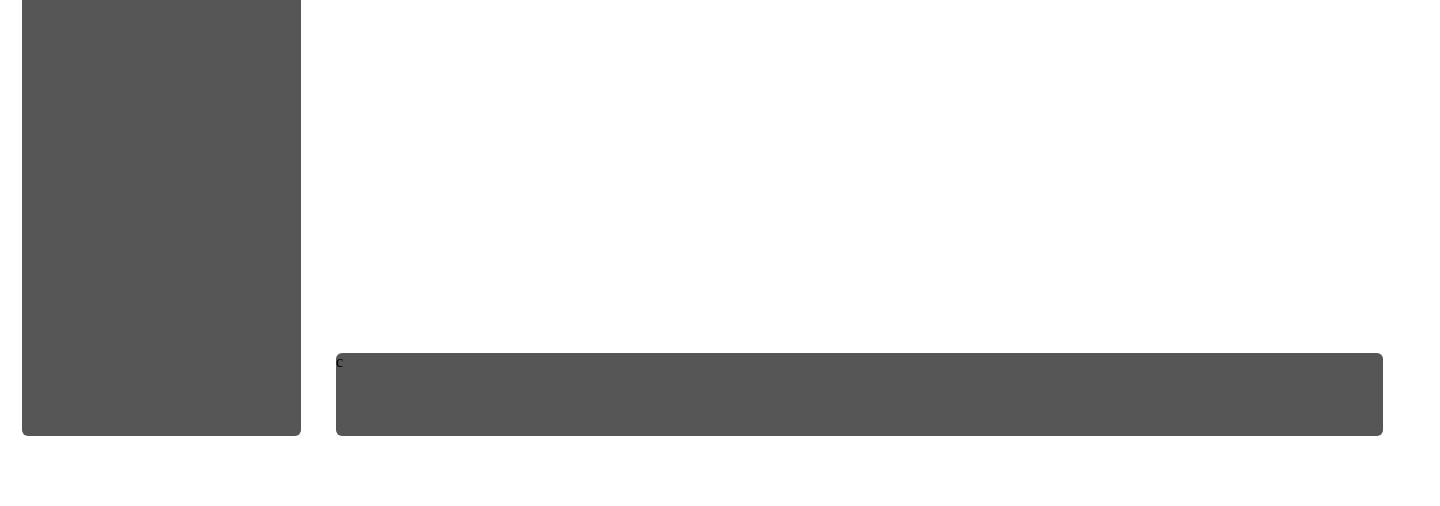
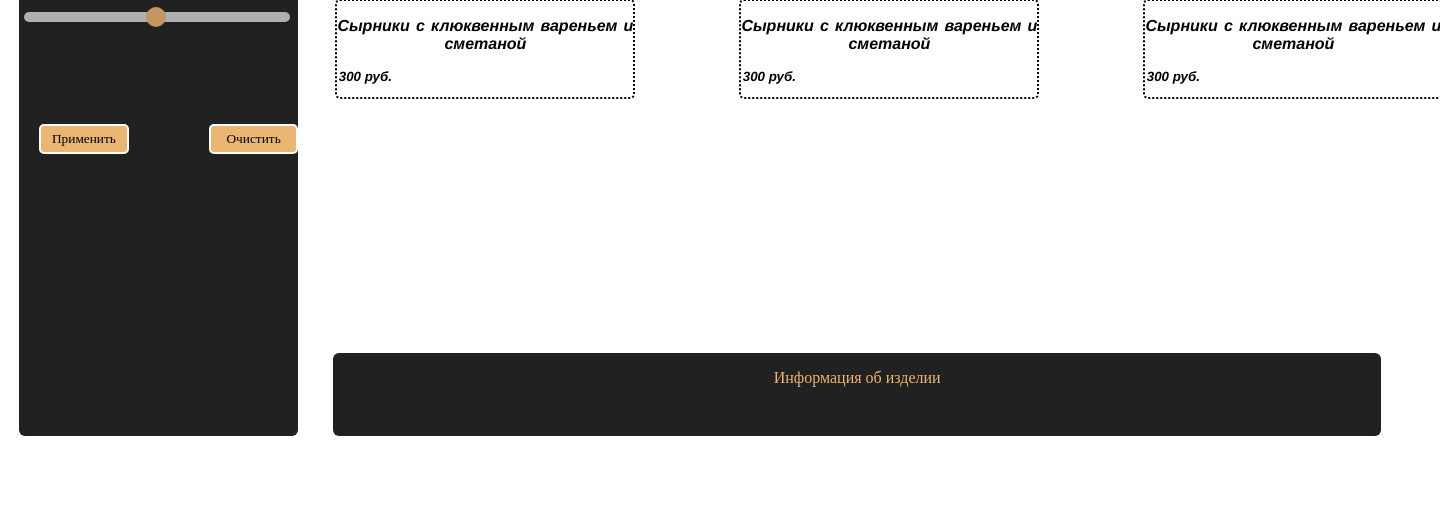
Before and after one commit to comrade-pavel-sergeevich/TP2, a PHP site: page /Menu.html in a window 1440 px wide. Shown: the part 294-800 px from the top of the page. Run offline with PHP 8.4, Linux system fonts and the light colour scheme.

Commit message:
Верстка страницы меню

```diff
--- a/Веб/web/Menu.html
+++ b/Веб/web/Menu.html
@@ -10,14 +10,65 @@
 <body>
 
 <div class="menu" style="padding:0;margin:0;margin-top:10px;height:80px;">
-<div class="downskoe-menu" style="margin-left:20px; width: 96%;"><ul class="food menu" style="justify-content: flex-start;"><li class="menu-item">Сырник</li><li class="menu-item"></li></ul></div>
+<div class="downskoe-menu" style="margin-left:20px; width: 97.5%;"><ul class="food menu" style="justify-content: flex-start;"><li class="menu-item">Сырники</li><li class="menu-item"></li></ul></div>
 </div>
 
-<div style="height:80%;width: 97%;border-radius:6px; display:flex;flex-direction:row;justify-content: space-between;margin-left: 20px;margin-right: 20px;">
-<div style="height:100%;width: 20%;border-radius:6px; background-color:#565656;display:flex;flex-direction:column;">a</div>
+<div style="height:80%;width: 97%;border-radius:6px; display:flex;flex-direction:row;justify-content: space-between;margin-left: 20px;margin-right: 25px;">
+<div style="height:100%;width: 20%;border-radius:6px; background-color:#222121;display:flex;flex-direction:column;"><p style="color: #ebb572;margin-left: -100px;">Страна Производитель:</p>
+    <div style="display:flex;flex-direction:column">
+        <input type="radio" id="contactChoice1"
+               name="contact" style="margin-left: -180px">
+        <label for="contactChoice1" style="color: #ebb572; margin-left: 70px;margin-top: -16px; margin-bottom: 20px;">Россия</label>
+        <input type="radio" id="contactChoice2"
+               name="contact" style="margin-left: -180px">
+        <label for="contactChoice2"style="color: #ebb572; margin-left: 70px;margin-top: -16px;margin-bottom: 20px">Сша</label>
+        <input type="radio" id="contactChoice3"
+               name="contact" style="margin-left: -180px">
+        <label for="contactChoice3"style="color: #ebb572; margin-left: 70px;margin-top: -16px;margin-bottom: 20px">Казахстан</label>
+    </div>
+    <p style="color: #ebb572;margin-left: -230px;">Цена:</p>
+    <div class="slidecontainer">
+        <input type="range" min="1" max="100" value="50" class="slider" id="myRange">
+      </div>
+    <div style="display:flex;flex-direction:row; margin-top: 100px;">
+        <button class = "button_menu" style="margin-left:20px ;">Применить</button>
+        <button class = "button_menu" style="margin-left: 80px">Очистить</button>
+
+    </div>
+</div>
 <div style="height:100%;width: 75%;border-radius:6px; display:flex;flex-direction:column;">
-<div style="height: 100%;width: 100%;border-radius:6px;display:flex;flex-direction: column;">b</div>
-<div style="height: 15%;width: 100%;border-radius:6px; background-color:#565656;display:flex;flex-direction: column;">c</div>
+<div style="height: 100%;width: 100%;border-radius:6px;display:flex;flex-direction: row;">
+    <div class="menu_izdeliya">
+        <img src="https://prostokvashino.ru/upload/iblock/d28/d28e1b22ab38bfcce66f54a1a80e7526.jpg"
+        width=301px height=201px style="border-radius: 10px;">
+        <button style="border-radius: 7px;margin-left: 240px;margin-top: -50px;cursor: pointer;background: transparent;"><img src="https://cdn-icons-png.flaticon.com/512/1374/1374128.png" width="40" ></button>
+        <div style="border: 2px solid black;border-radius: 5px;border-style: dotted">
+            <p class = "menu_text"> Сырники с клюквенным вареньем и сметаной</p>
+            <p class = "price"> 300 руб. </p>
+        </div>
+    </div>
+    <div class="menu_izdeliya">
+        <img src="https://prostokvashino.ru/upload/iblock/d28/d28e1b22ab38bfcce66f54a1a80e7526.jpg"
+        width=301px height=201px style="border-radius: 10px;">
+        <button style="border-radius: 7px;margin-left: 240px;margin-top: -50px;cursor: pointer;background: transparent;"><img src="https://cdn-icons-png.flaticon.com/512/1374/1374128.png" width="40" ></button>
+        <div style="border: 2px solid black;border-radius: 5px;border-style: dotted">
+            <p class = "menu_text"> Сырники с клюквенным вареньем и сметаной</p>
+            <p class = "price"> 300 руб. </p>
+        </div>
+    </div>
+    <div class="menu_izdeliya">
+        <img src="https://prostokvashino.ru/upload/iblock/d28/d28e1b22ab38bfcce66f54a1a80e7526.jpg"
+        width=301px height=201px style="border-radius: 10px;">
+        <button style="border-radius: 7px;margin-left: 240px;margin-top: -50px;cursor: pointer;background: transparent;"><img src="https://cdn-icons-png.flaticon.com/512/1374/1374128.png" width="40" ></button>
+        <div style="border: 2px solid black;border-radius: 5px;border-style: dotted">
+            <p class = "menu_text"> Сырники с клюквенным вареньем и сметаной</p>
+            <p class = "price"> 300 руб. </p>
+        </div>
+    </div>
+
+
+</div>
+<div style="height: 15%;width: 100%;border-radius:6px; background-color:#222121;display:flex;flex-direction: column;"><p  align="left" style="color: #ebb572;"> Информация об изделии</p></div>
 </div>
 <footer></footer>
 
--- a/Веб/web/css/style.css
+++ b/Веб/web/css/style.css
@@ -43,11 +43,11 @@ input[type="text"][ class="search"]{
 li[class="menu-item"] {
     /*margin-right: 19%;*/
     line-height: 36px;
-    font-size: 20px;
+    font-size: 30px;
     /*font-family: "Georgia";*/
     cursor: pointer;
-	background-color:#eab471;
-	border-radius:3px;
+	background-color:#ebb572;
+	border-radius:6px;
 	padding:6px;
 	min-width:80px;
 	text-align:center;
@@ -82,7 +82,7 @@ header {
     width: 40%;
     z-index: 2;
     background: inherit;
-	background-color:#383838;
+	background-color:#222121;
 	border-radius:6px;
 		margin-bottom:15px;
 }
@@ -286,3 +286,67 @@ text-align-last: center;
 -ms-text-align-last: center;
 -o-text-align-last: center;
 }
+
+.slider {
+    -webkit-appearance: none;
+    margin-left: 5px;
+    width: 95%;
+    height: 10px;
+    border-radius: 5px;
+    background: #d3d3d3;
+    outline: none;
+    opacity: 0.8;
+    -webkit-transition: .2s;
+    transition: opacity .2s;
+}
+
+.slider::-webkit-slider-thumb {
+    -webkit-appearance: none;
+    appearance: none;
+    width: 20px;
+    height: 20px;
+    border-radius: 50%;
+    background: #ebb572;
+    cursor: pointer;
+}
+
+.slider::-moz-range-thumb {
+    width: 20px;
+    height: 20px;
+    border-radius: 50%;
+    background: #ebb572;
+    cursor: pointer;
+}
+.button_menu
+{
+    width: 90px;
+    height: 30px;
+    cursor: pointer;
+    background: #ebb572;
+    border-radius: 5px;
+    border: 2px solid white;
+}
+
+.menu_izdeliya
+{
+    width: 300px;
+    height: 200px;
+    border: 2px solid black;
+    border-radius: 10px;
+    margin-right: 100px;
+}
+.menu_text
+{
+    font-family: Helvetica;
+    font-size: 12pt;
+    font-style: italic;
+    font-weight: bold;
+}
+.price
+{
+    margin-left: -240px;
+    font-family: Helvetica;
+    font-size: 10pt;
+    font-style: italic;
+    font-weight: bold;
+}
```
